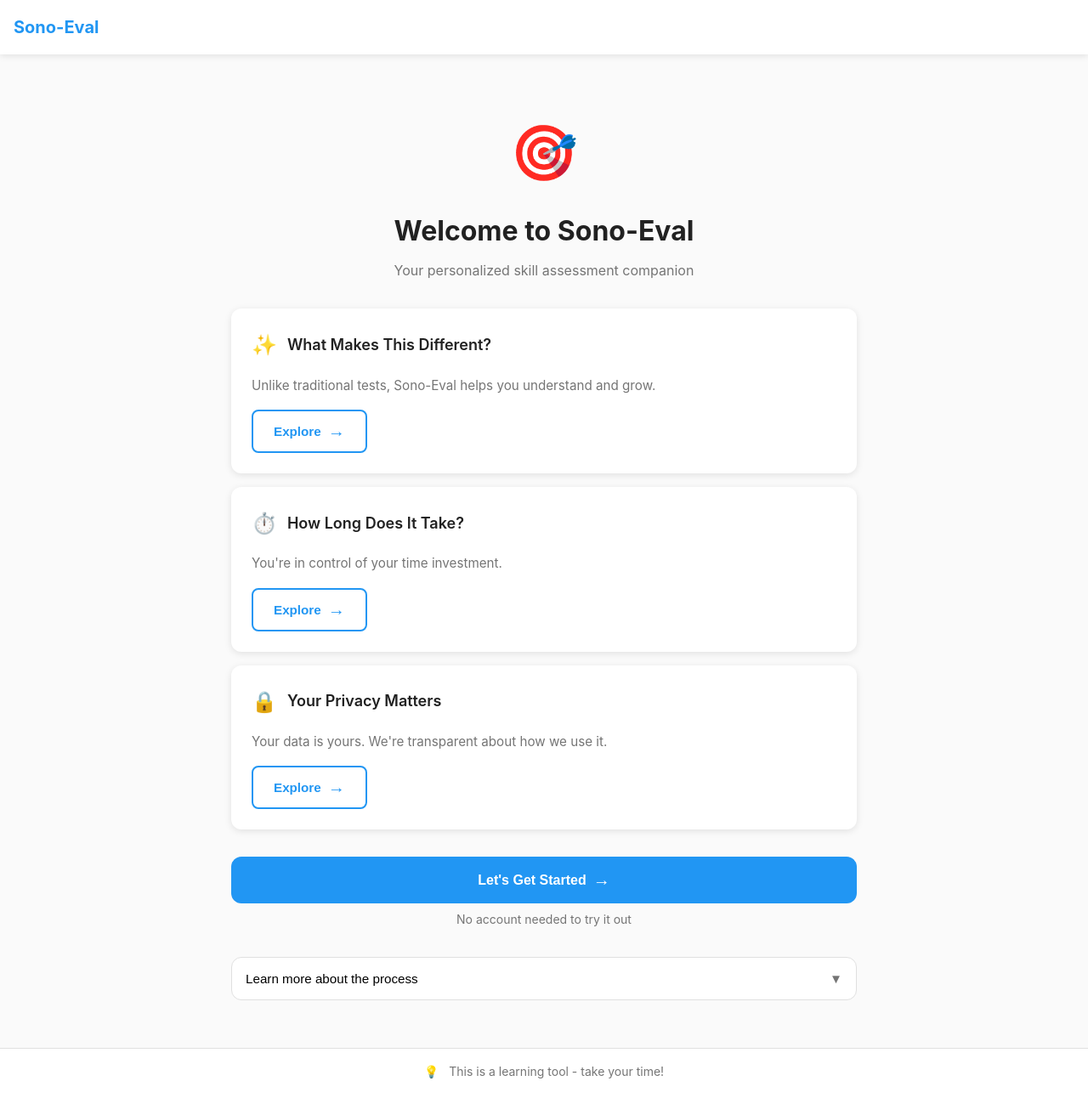
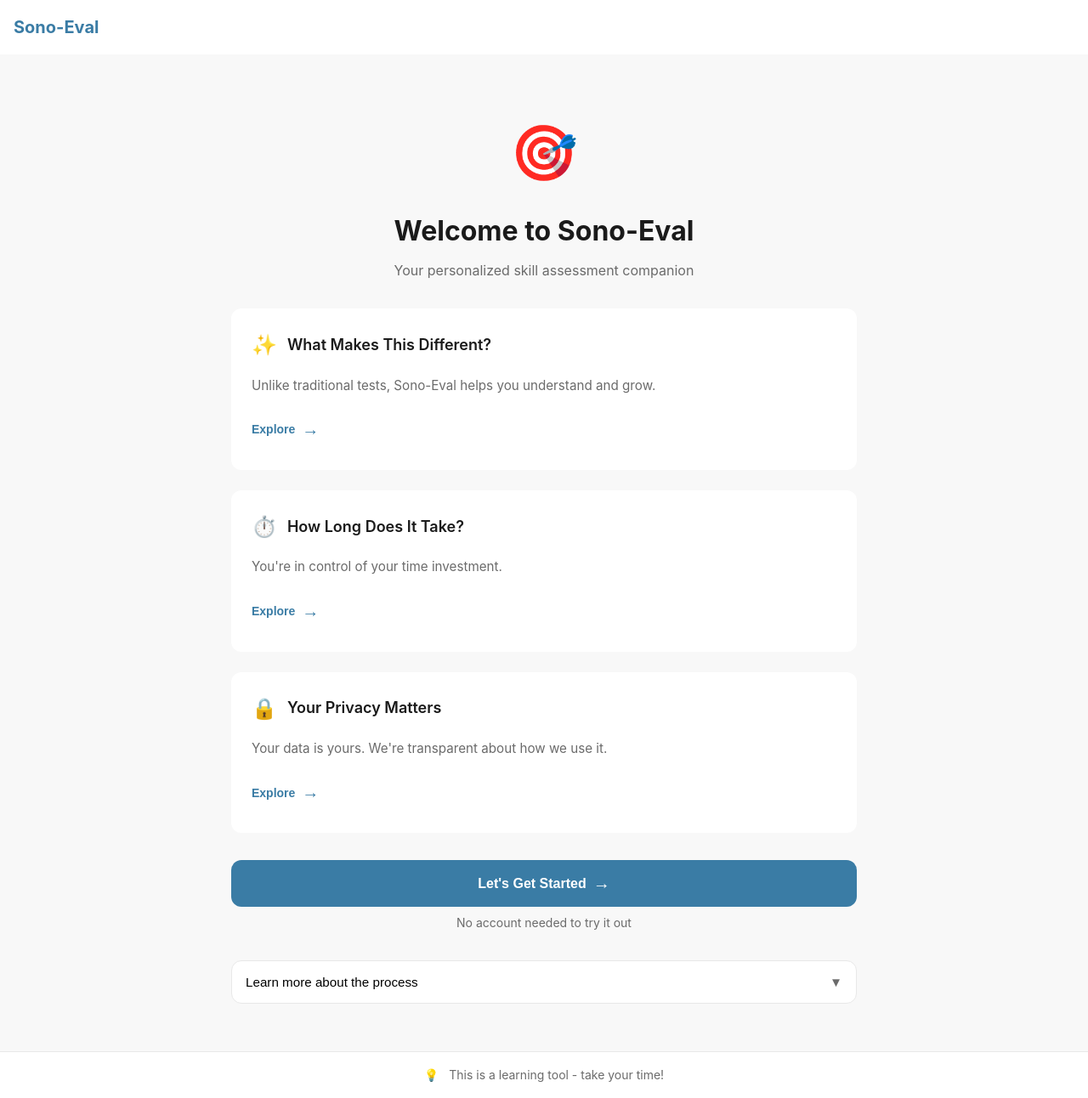
Before and after one commit to doronpers/sono-eval, a Python web app: template src/sono_eval/mobile/templates/index.html in a window 1280 px wide. Shown: the whole page at 85% size. Before the commit the page ends 1269 px from the top, so only its background shows below. Run offline with Jinja, Linux system fonts and the light colour scheme; the template is opened without the code that fills it, so the values that code supplies are empty.

Commit message:
style: Implement Timeless design refinements for sono-eval
Visual refinements following Dieter Rams principles:

Color Palette:
- Refined to muted blue (#3a7ca5) inspired by precision/evaluation
- Added --text-muted and muted variants of success/error colors

Typography:
- Added typography scale (xs, sm, base, lg, xl, 2xl)
- Applied consistent font sizes throughout using CSS variables

Header & Cards:
- Removed header shadow for cleaner look
- Removed card shadows throughout (info-card, discovery-card,
  path-result-card, overall-score-card)
- Cards now use whitespace separation and subtle background shifts

Buttons & Forms:
- Simplified button hover effects (no shadows or transforms)
- Form inputs reduced from 2px to 1px borders
- Added explicit background to form inputs
- Back button made borderless with color-only hover

Badges & Results:
- Recommended badge: removed gradient, now flat with muted styling
- Results hero: removed gradient, now white with accent border
- Modal value boxes simplified

Overall:
- Consistent use of --radius and --radius-lg variables
- Transitions simplified to 0.2s ease
- Reduced visual noise while maintaining clear hierarchy

```diff
--- a/src/sono_eval/mobile/static/style.css
+++ b/src/sono_eval/mobile/static/style.css
@@ -8,18 +8,30 @@
 }
 
 :root {
-    --primary-color: #2196F3;
-    --primary-dark: #1976D2;
-    --secondary-color: #FF9800;
-    --success-color: #4CAF50;
-    --error-color: #F44336;
-    --text-primary: #212121;
-    --text-secondary: #757575;
-    --bg-light: #FAFAFA;
-    --bg-white: #FFFFFF;
-    --border-color: #E0E0E0;
-    --shadow: 0 2px 8px rgba(0, 0, 0, 0.1);
-    --shadow-hover: 0 4px 12px rgba(0, 0, 0, 0.15);
+    /* Colors - Muted blue palette inspired by precision/evaluation */
+    --primary-color: #3a7ca5;
+    --primary-dark: #2d6180;
+    --secondary-color: #e89b4c;
+    --success-color: #4d9a6a;
+    --error-color: #c45a4a;
+    --text-primary: #1a1a1a;
+    --text-secondary: #6b6b6b;
+    --text-muted: #999999;
+    --bg-light: #f8f8f8;
+    --bg-white: #ffffff;
+    --border-color: #e8e8e8;
+
+    /* Typography Scale */
+    --text-xs: 0.75rem;
+    --text-sm: 0.875rem;
+    --text-base: 1rem;
+    --text-lg: 1.25rem;
+    --text-xl: 1.5rem;
+    --text-2xl: 2rem;
+
+    /* Spacing */
+    --radius: 8px;
+    --radius-lg: 12px;
 }
 
 body {
@@ -38,10 +50,9 @@ body {
     flex-direction: column;
 }
 
-/* Header */
+/* Header - Clean and minimal */
 .mobile-header {
     background: var(--bg-white);
-    box-shadow: var(--shadow);
     position: sticky;
     top: 0;
     z-index: 100;
@@ -164,14 +179,13 @@ body {
     font-size: 0.95rem;
 }
 
-/* Cards */
+/* Cards - Clean and minimal */
 .info-card {
     background: var(--bg-white);
-    border-radius: 12px;
+    border-radius: var(--radius-lg);
     padding: 1.5rem;
-    margin-bottom: 1rem;
-    box-shadow: var(--shadow);
-    transition: all 0.3s ease;
+    margin-bottom: 1.5rem;
+    transition: background 0.2s ease;
 }
 
 .discovery-card {
@@ -196,23 +209,21 @@ body {
 
 .explore-button {
     background: transparent;
-    border: 2px solid var(--primary-color);
+    border: none;
     color: var(--primary-color);
-    padding: 0.75rem 1.5rem;
-    border-radius: 8px;
-    font-size: 0.95rem;
+    padding: 0.75rem 0;
+    border-radius: var(--radius);
+    font-size: var(--text-sm);
     font-weight: 600;
     cursor: pointer;
-    transition: all 0.3s ease;
+    transition: opacity 0.2s ease;
     display: inline-flex;
     align-items: center;
     gap: 0.5rem;
 }
 
 .explore-button:hover {
-    background: var(--primary-color);
-    color: white;
-    transform: translateX(4px);
+    opacity: 0.7;
 }
 
 .discovery-content {
```
Also changed, not shown: other parts of src/sono_eval/mobile/static/style.css (+49 -43 lines).
